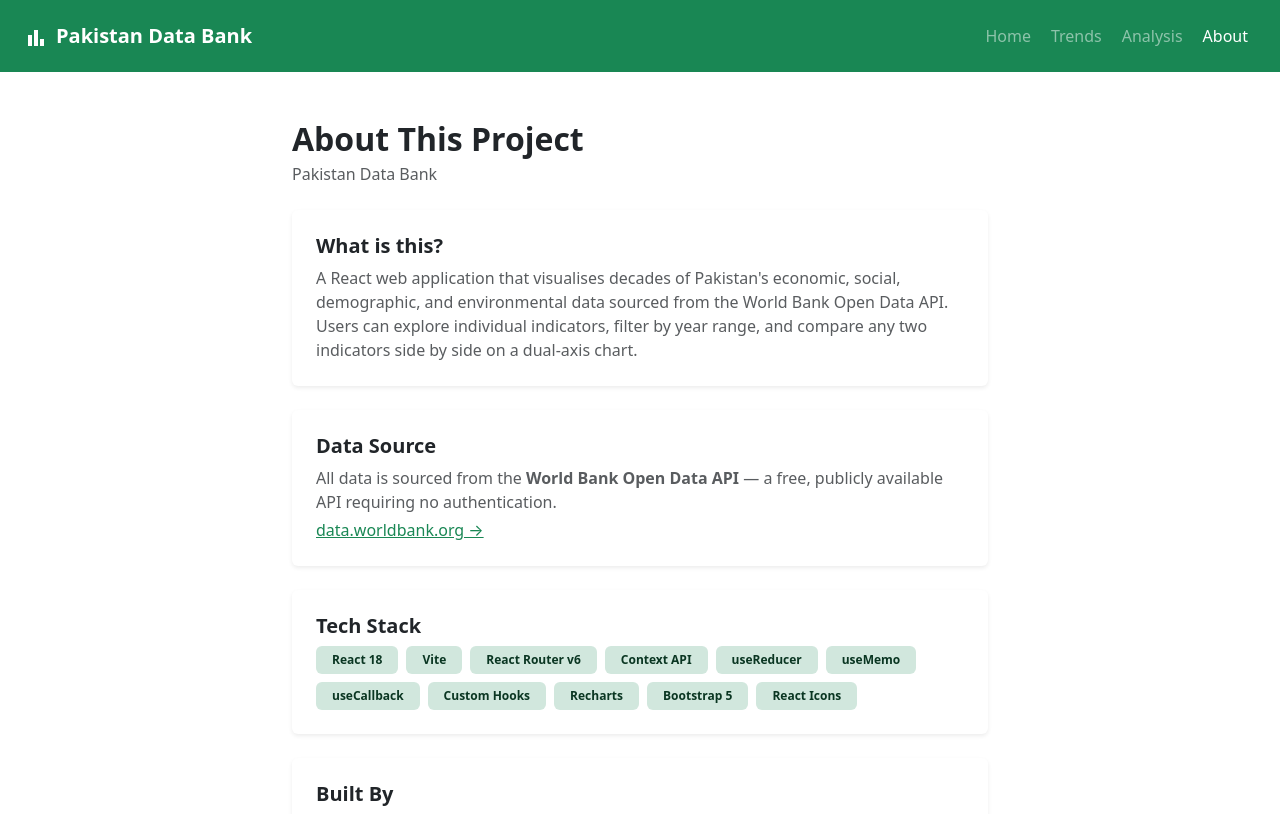
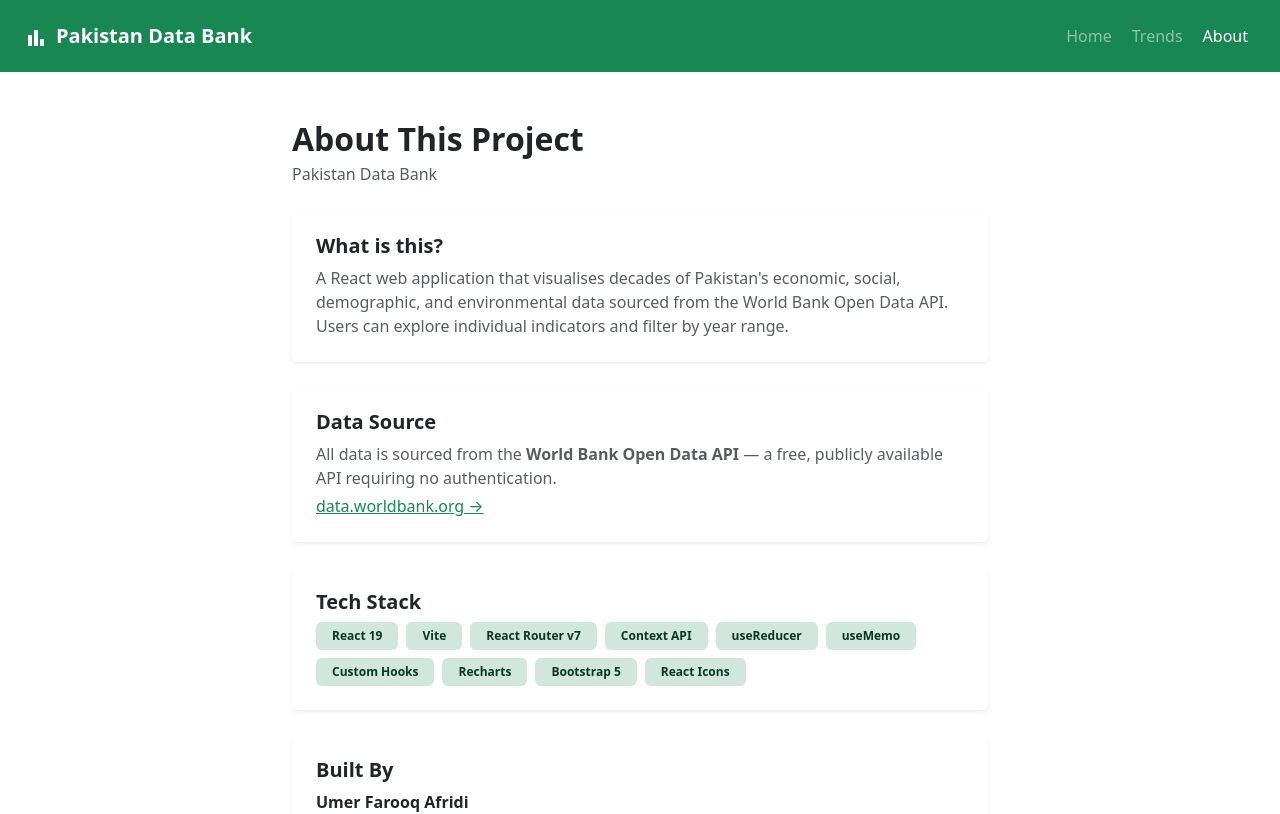
Before and after one commit to code-runner006/pakistan-data-bank, a React (Vite) app: page /about in a window 1280 px wide. Shown: the top 814 px of the page. Built offline with nearby package versions, Linux system fonts and the light colour scheme.

Commit message:
chore: remove analysis/compare page, finalize navbar to Home, Trends, About

```diff
--- a/src/components/charts/DualAxisChart.jsx
+++ /dev/null
@@ -1 +0,0 @@
-export default function DualAxisChart() {}
--- a/src/components/layout/Navbar.jsx
+++ b/src/components/layout/Navbar.jsx
@@ -40,14 +40,6 @@ export default function Navbar() {
             Trends
           </NavLink>
           <NavLink
-            to="/analysis"
-            className={({ isActive }) =>
-              `nav-link ${isActive ? `text-white ${styles.active}` : "text-white-50"}`
-            }
-          >
-            Analysis
-          </NavLink>
-          <NavLink
             to="/about"
             className={({ isActive }) =>
               `nav-link ${isActive ? `text-white ${styles.active}` : "text-white-50"}`
--- a/src/main.jsx
+++ b/src/main.jsx
@@ -4,7 +4,6 @@ import { createBrowserRouter, RouterProvider } from "react-router-dom";
 import App from "./App.jsx";
 import Home from "./pages/Home";
 import About from "./pages/About";
-import Analysis from "./pages/Analysis.jsx";
 import Trends from "./pages/Trends.jsx";
 
 const router = createBrowserRouter([
@@ -14,7 +13,6 @@ const router = createBrowserRouter([
     children: [
       { path: "/", element: <Home /> },
       { path: "/trends", element: <Trends /> },
-      { path: "/analysis", element: <Analysis /> },
       { path: "/about", element: <About /> },
     ],
   },
--- a/src/pages/About.jsx
+++ b/src/pages/About.jsx
@@ -9,9 +9,8 @@ export default function About() {
         <p className="mb-0 text-muted">
           A React web application that visualises decades of Pakistan's
           economic, social, demographic, and environmental data sourced from the
-          World Bank Open Data API. Users can explore individual indicators,
-          filter by year range, and compare any two indicators side by side on a
-          dual-axis chart.
+          World Bank Open Data API. Users can explore individual indicators and
+          filter by year range.
         </p>
       </div>
 
@@ -36,13 +35,12 @@ export default function About() {
         <h5 className="fw-semibold mb-2">Tech Stack</h5>
         <div className="d-flex flex-wrap gap-2">
           {[
-            "React 18",
+            "React 19",
             "Vite",
-            "React Router v6",
+            "React Router v7",
             "Context API",
             "useReducer",
             "useMemo",
-            "useCallback",
             "Custom Hooks",
             "Recharts",
             "Bootstrap 5",
--- a/src/pages/Analysis.jsx
+++ /dev/null
@@ -1,7 +0,0 @@
-export default function Analysis() {
-  return (
-    <div className="container py-4">
-      <h1>Compare Page</h1>
-    </div>
-  );
-}
```
